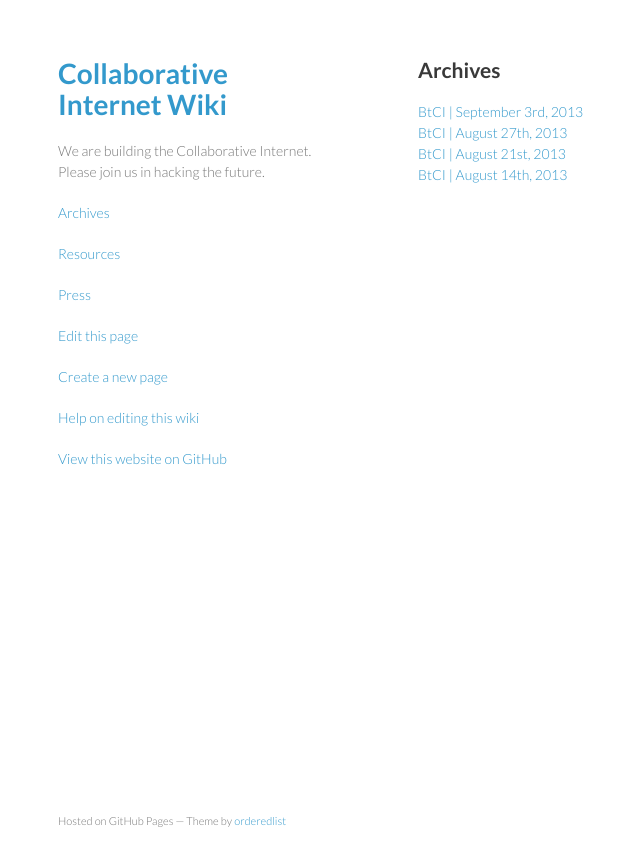
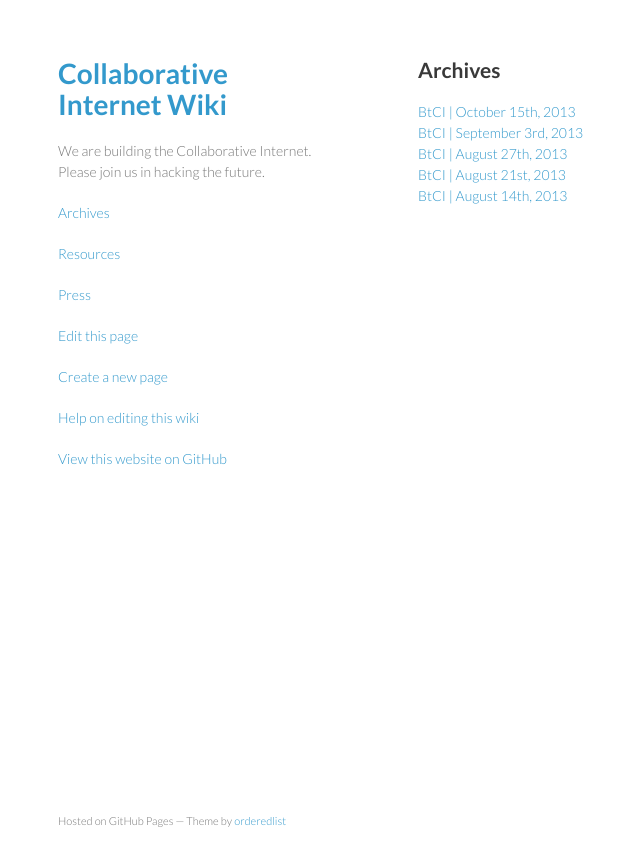
Before and after one commit to collaborativeinternet/collaborativeinternet.github.io, a Jekyll site: the page built from wiki/archives.md, in a window 1280 px wide. Shown: the top 866 px of the page, without its empty margins (152-792 px from the left). Built offline with Jekyll 4.4.1, drawn with Linux system fonts in a browser that asks for light colours.

Commit message:
Update archives.md

```diff
--- a/wiki/archives.md
+++ b/wiki/archives.md
@@ -4,6 +4,7 @@ published: true
 ---
 
 ##Archives
+[BtCI  |  October 15th, 2013](http://collaborativeinter.net/wiki/BtCI_2013-10-15.html)
 [BtCI  |  September 3rd, 2013](http://collaborativeinter.net/wiki/BtCI_2013-09-03.html)
 [BtCI  |  August 27th, 2013](http://collaborativeinter.net/wiki/BtCI_2013-08-27.html)
 [BtCI  |  August 21st, 2013](http://collaborativeinter.net/wiki/BtCI_2013-08-21.html)
```
